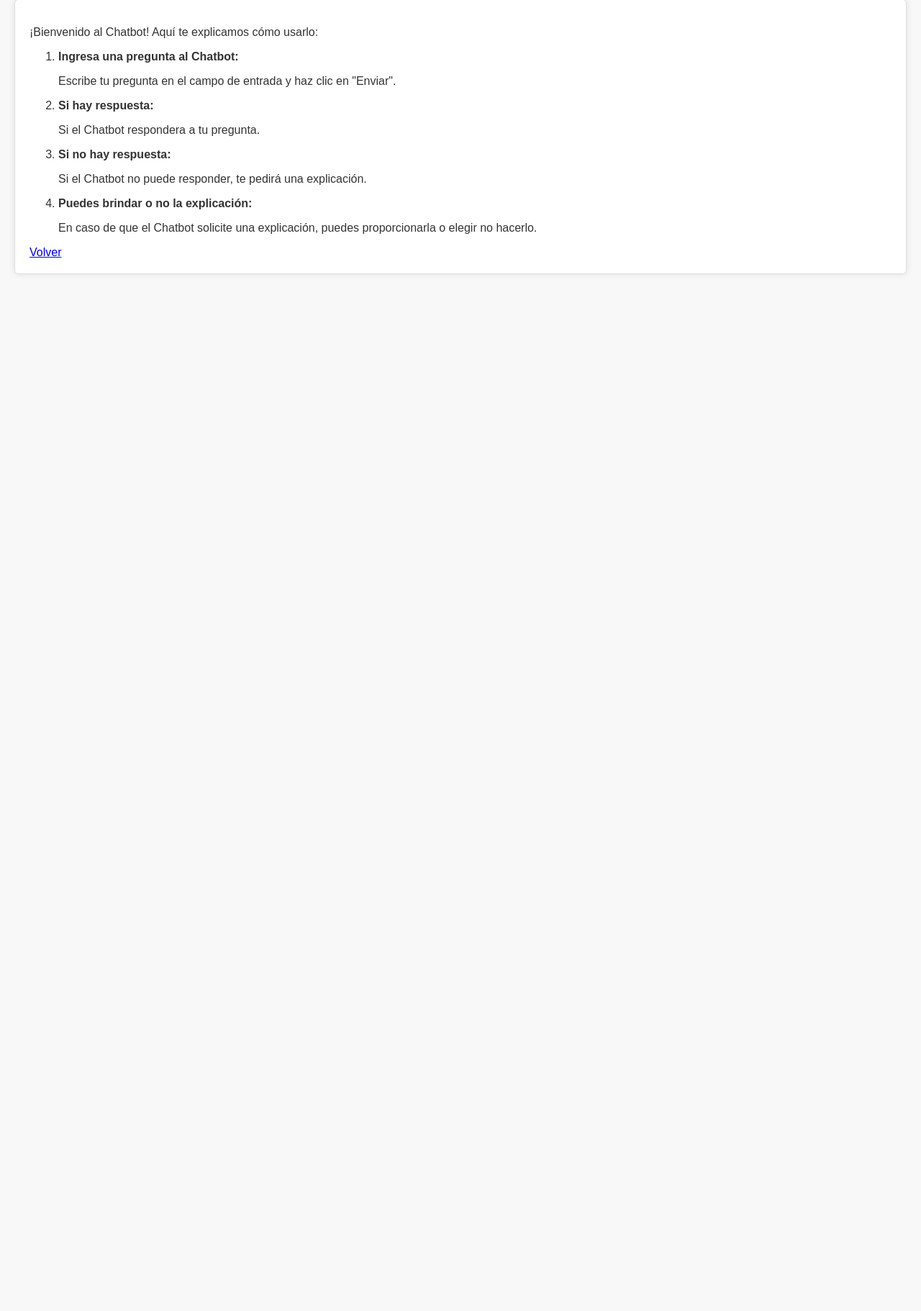
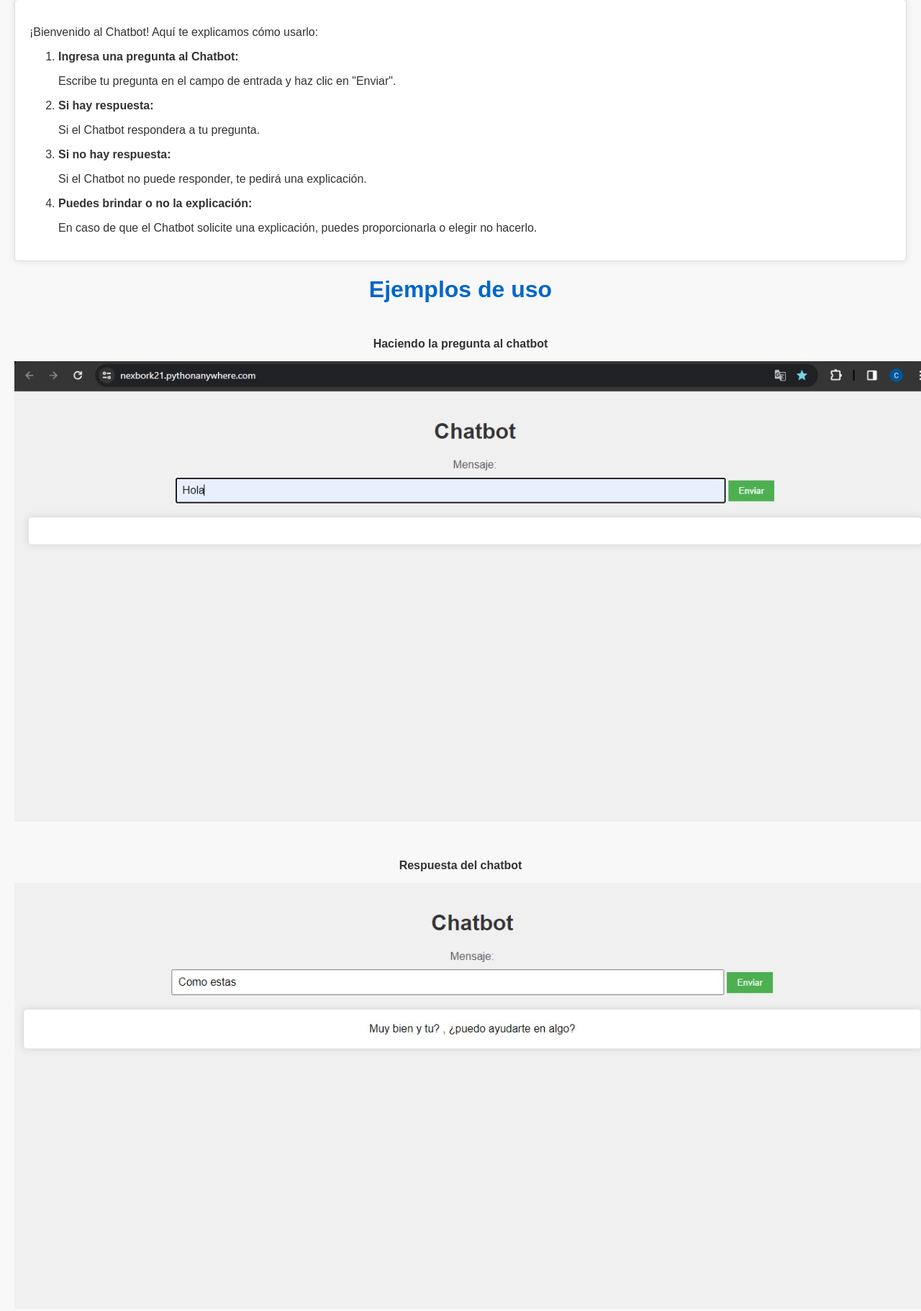
Before and after one commit to Nexbork/Chatbot_python_Flask, a Flask app: page /guide in a window 1280 px wide. Shown: the part 101-1923 px from the top of the page at 72% size. Before the commit the page ends 482 px from the top, so only its background shows below. Run offline with Flask 3, Linux system fonts and the light colour scheme.

Commit message:
guide and examples

```diff
--- a/templates/guide.html
+++ b/templates/guide.html
@@ -56,6 +56,13 @@
       button:hover {
         background-color: #45a049;
       }
+
+      .images {
+        display: flex;
+        flex-direction: column;
+        gap: 2rem;
+        margin: 2rem 0 2rem 0;
+      }
     </style>
   </head>
   <body>
@@ -88,8 +95,27 @@
           </p>
         </li>
       </ol>
-
-      <a href="/">Volver</a>
     </div>
+    <h1>Ejemplos de uso</h1>
+    <div class="images">
+      <div class="">
+        <p><strong>Haciendo la pregunta al chatbot</strong></p>
+        <img src="../static//images/1.jpeg"" alt="1" />
+      </div>
+      <div class="">
+        <p><strong>Respuesta del chatbot</strong></p>
+        <img src="../static//images/2.jpeg"" alt="2" />
+      </div>
+      <div class="">
+        <p>
+          <strong
+            >En caso no haya una respuesta disponible, el chatbot solicitara una
+            respuesta de aprendizaje</strong
+          >
+        </p>
+        <img src="../static//images/3.jpeg"" alt="3" />
+      </div>
+    </div>
+    <a href="/">Volver</a>
   </body>
 </html>
```
Also changed, not shown: static/images/1.jpeg (added), static/images/2.jpeg (added), static/images/3.jpeg (added).
